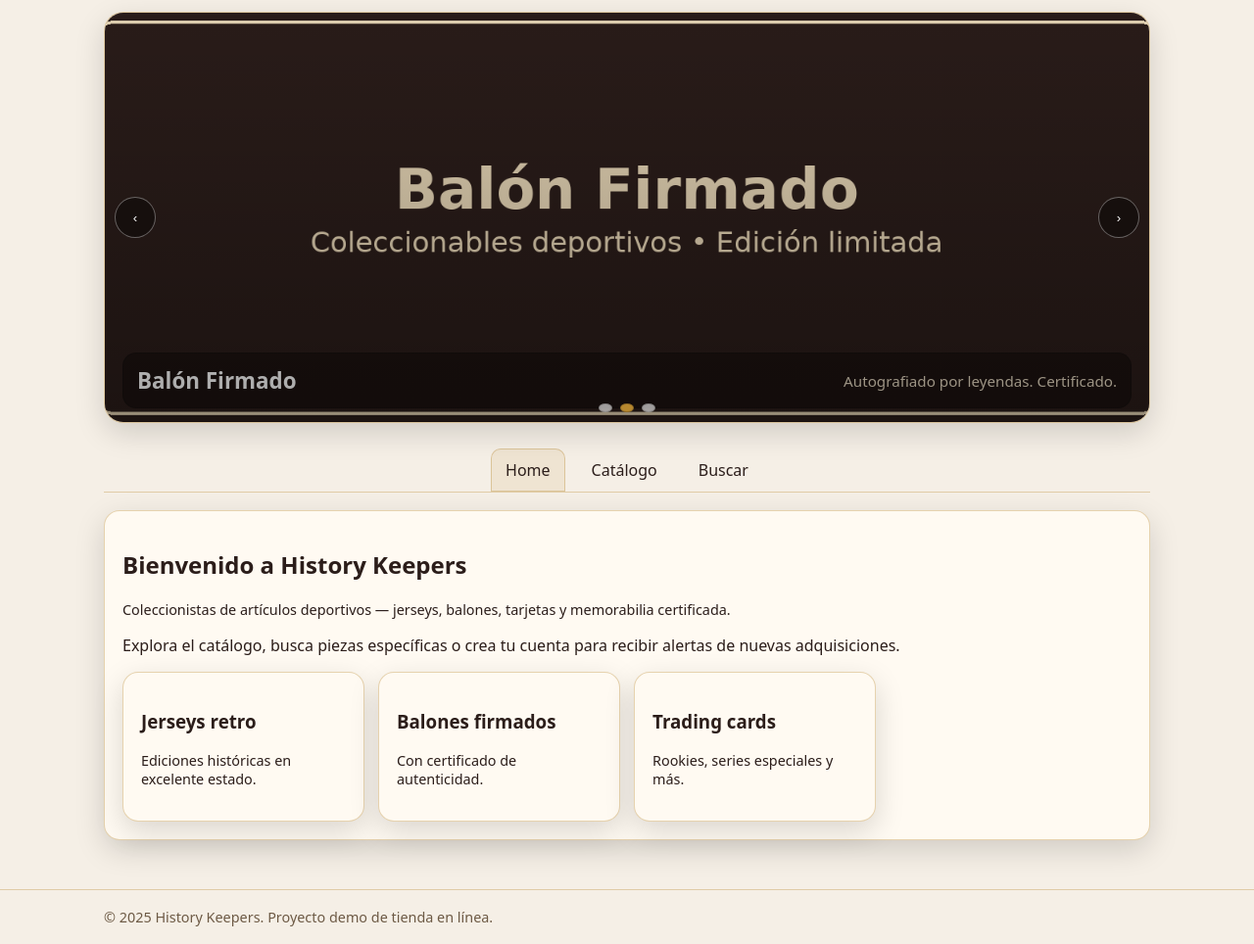
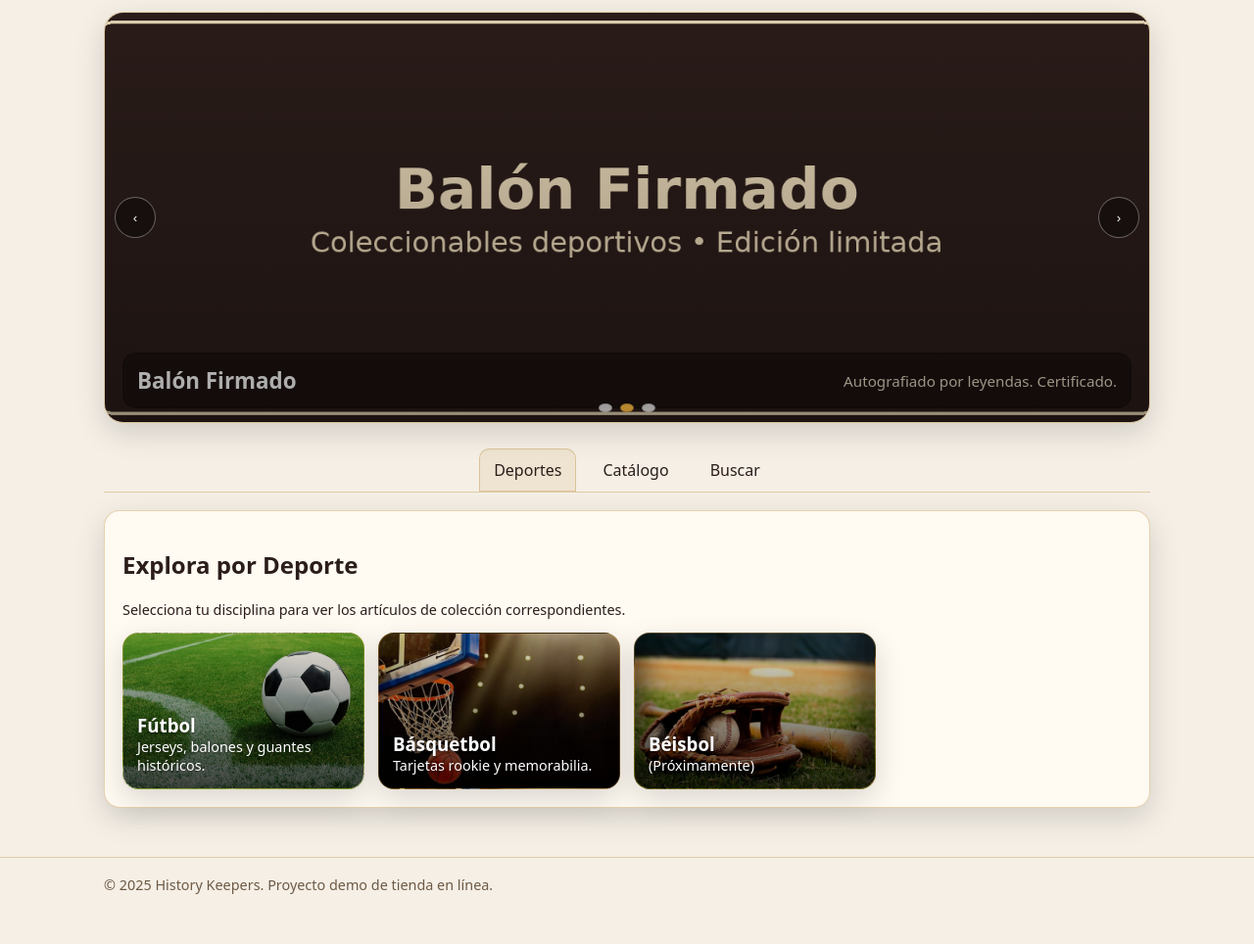
Before and after one commit to JuanJoMoCa/History_Keepers, a website: page index.html in a window 1280 px wide. Shown: the part 88-1052 px from the top of the page at 98% size. After the commit the page ends 1019 px from the top, so only its background shows below. Drawn offline with Linux system fonts and the light colour scheme.

Commit message:
Mostrar Productos por deporte

```diff
--- a/app.js
+++ b/app.js
@@ -15,6 +15,8 @@ const state = {
       name: "Jersey Retro 1998",
       price: 3500,
       stock: 5,
+      // Categoria
+      category: "Fútbol",
       images: [
         "assets/products/jersey1998-1.jpg",
         "assets/products/jersey1998-2.jpg",
@@ -28,6 +30,8 @@ const state = {
       name: "Balón Firmado",
       price: 6800,
       stock: 3,
+      // Categoria
+      category: "Fútbol",
       images: [
         "assets/products/balon-1.jpg",
         "assets/products/balon-2.jpg"
@@ -40,6 +44,8 @@ const state = {
       name: "Tarjeta Rookie 1986",
       price: 4200,
       stock: 2,
+      // Categoria
+      category: "Básquetbol",
       images: [
         "assets/products/rookie1986-1.jpg",
         "assets/products/rookie1986-2.jpg"
@@ -52,6 +58,8 @@ const state = {
       name: "Guantes de Portero 2005",
       price: 2100,
       stock: 8,
+      // Categoria
+      category: "Fútbol",
       images: [
         "assets/products/guantes2005-1.jpg"
       ],
@@ -214,15 +222,26 @@ function restartAuto() { stopAuto(); startAuto(); }
 // Menú + Secciones
 // ================================================================
 const sections = {
-  home: `
+home: `
     <div class="card">
-      <h2>Bienvenido a History Keepers</h2>
-      <p class="small">Coleccionistas de artículos deportivos — jerseys, balones, tarjetas y memorabilia certificada.</p>
-      <p>Explora el catálogo, busca piezas específicas o crea tu cuenta para recibir alertas de nuevas adquisiciones.</p>
-      <div class="grid" style="margin-top:10px">
-        <div class="card"><h3>Jerseys retro</h3><p class="small">Ediciones históricas en excelente estado.</p></div>
-        <div class="card"><h3>Balones firmados</h3><p class="small">Con certificado de autenticidad.</p></div>
-        <div class="card"><h3>Trading cards</h3><p class="small">Rookies, series especiales y más.</p></div>
+      <h2>Explora por Deporte</h2>
+      <p class="small">Selecciona tu disciplina para ver los artículos de colección correspondientes.</p>
+      <div class="grid" style="margin-top:10px; grid-template-columns: repeat(auto-fill, minmax(200px, 1fr));">
+        <div class="card category-card" data-category="Fútbol"
+             style="background-image: url('assets/Categorias/futbol.jpg');">
+          <h3>Fútbol</h3>
+          <p class="small">Jerseys, balones y guantes históricos.</p>
+        </div>
+        <div class="card category-card" data-category="Básquetbol"
+             style="background-image: url('assets/Categorias/basket.jpg');">
+          <h3>Básquetbol</h3>
+          <p class="small">Tarjetas rookie y memorabilia.</p>
+        </div>
+        <div class="card category-card" data-category="Béisbol"
+             style="background-image: url('assets/Categorias/beisbol.jpg');">
+          <h3>Béisbol</h3>
+          <p class="small">(Próximamente)</p>
+        </div>
       </div>
     </div>
   `
@@ -233,7 +252,7 @@ function buildMenu() {
   if (!nav) return;
 
   const items = [
-    { key: "home", label: "Home" },
+    { key: "home", label: "Deportes" },
     { key: "catalogo", label: "Catálogo" },
     { key: "buscar", label: "Buscar" }
   ];
@@ -258,8 +277,28 @@ function setActive(key) {
   const content = document.querySelector("section.content");
   if (!content) return;
 
+  if (key === "home") {
+    content.innerHTML = sections[key] || "";
+
+    // AÑADIMOS LOS LISTENERS A LAS TARJETAS DE CATEGORÍA
+    content.querySelectorAll('.category-card').forEach(card => {
+      card.addEventListener('click', () => {
+        const category = card.dataset.category;
+
+        // 1. Llamamos al catálogo filtrado
+        renderCatalog(category);
+
+        // 2. Marcamos "Catálogo" como activo en el menú
+        document.querySelectorAll("nav.menu a").forEach(a => {
+          a.classList.toggle("active", a.dataset.key === 'catalogo');
+        });
+      });
+    });
+    return; // Importante
+  }
+
   if (key === "catalogo") {
-    renderCatalog();
+    renderCatalog(); // Llama sin filtro (muestra todo)
     return;
   }
   if (key === "buscar") {
@@ -267,6 +306,7 @@ function setActive(key) {
     return;
   }
 
+  // Fallback (si "home" no era la sección)
   content.innerHTML = sections[key] || "";
 }
 
@@ -280,17 +320,38 @@ function createProductCard(p) {
   `;
 }
 
-function renderCatalog() {
+function renderCatalog(filterCategory = null) {
   const content = document.querySelector("section.content");
   if (!content) return;
 
+  // 1. Filtrar productos si se pasó una categoría
+  const productsToShow = filterCategory
+    ? state.products.filter(p => p.category === filterCategory)
+    : state.products;
+
+  // 2. Títulos dinámicos
+  const title = filterCategory ? `Catálogo: ${filterCategory}` : "Catálogo";
+  const subtitle = filterCategory
+    ? `Mostrando artículos de ${filterCategory}.`
+    : "Explora todos nuestros artículos destacados.";
+
+  let productGrid = '';
+
+  if (productsToShow.length > 0) {
+    productGrid = `
+      <div class="grid" style="margin-top:10px">
+        ${productsToShow.map(createProductCard).join("")}
+      </div>
+    `;
+  } else {
+    productGrid = `<p class="small" style="margin-top:10px;">No se encontraron productos para "${filterCategory}".</p>`;
+  }
+
   content.innerHTML = `
     <div class="card">
-      <h2>Catálogo</h2>
-      <p class="small">Explora algunos artículos destacados.</p>
-      <div class="grid" style="margin-top:10px">
-        ${state.products.map(createProductCard).join("")}
-      </div>
+      <h2>${title}</h2>
+      <p class="small">${subtitle}</p>
+      ${productGrid}
     </div>
   `;
 }
--- a/styles.css
+++ b/styles.css
@@ -522,3 +522,56 @@ footer {
   .thumbs { flex-direction: row; }
   .product-gallery .main img { max-height: 360px; }
 }
+
+/* Estilos para las nuevas tarjetas de categoría con imagen */
+
+.category-card {
+  position: relative; /* Necesario para la superposición */
+  min-height: 160px; /* Damos una altura mínima */
+  display: flex;
+  flex-direction: column;
+  justify-content: flex-end; /* Alinea el texto abajo */
+  padding: 14px;
+
+  /* Configuración de la imagen de fondo */
+  background-size: cover;
+  background-position: center;
+  background-blend-mode: multiply; /* Clave para el overlay */
+
+  color: #ffffff; /* Texto blanco */
+  text-shadow: 0 1px 3px rgba(0,0,0,.5); /* Sombra para legibilidad */
+
+  transition: transform 0.2s ease, box-shadow 0.2s ease;
+  cursor: pointer;
+  overflow: hidden; /* Para bordes redondeados */
+}
+
+/* Superposición oscura. Usamos un 'pseudo-elemento' */
+.category-card::before {
+  content: '';
+  position: absolute;
+  inset: 0;
+  /* Overlay oscuro (de negro a negro) */
+  background: linear-gradient(180deg, rgba(0,0,0,0.1) 0%, rgba(0,0,0,0.7) 100%);
+  opacity: 1;
+  transition: opacity 0.2s ease;
+}
+
+/* El texto debe estar sobre la superposición */
+.category-card h3,
+.category-card p {
+  position: relative;
+  z-index: 2;
+  margin: 0;
+}
+
+/* Efecto Hover: Aclara la imagen y la mueve */
+.category-card:hover {
+  transform: translateY(-5px);
+  box-shadow: 0 12px 25px rgba(0, 0, 0, 0.2);
+}
+
+.category-card:hover::before {
+  /* Al pasar el mouse, el overlay se aclara un poco */
+  background: linear-gradient(180deg, rgba(0,0,0,0.0) 0%, rgba(0,0,0,0.5) 100%);
+}
```
Also changed, not shown: assets/Categorias/basket.jpg (added), assets/Categorias/beisbol.jpg (added), assets/Categorias/futbol.jpg (added).
